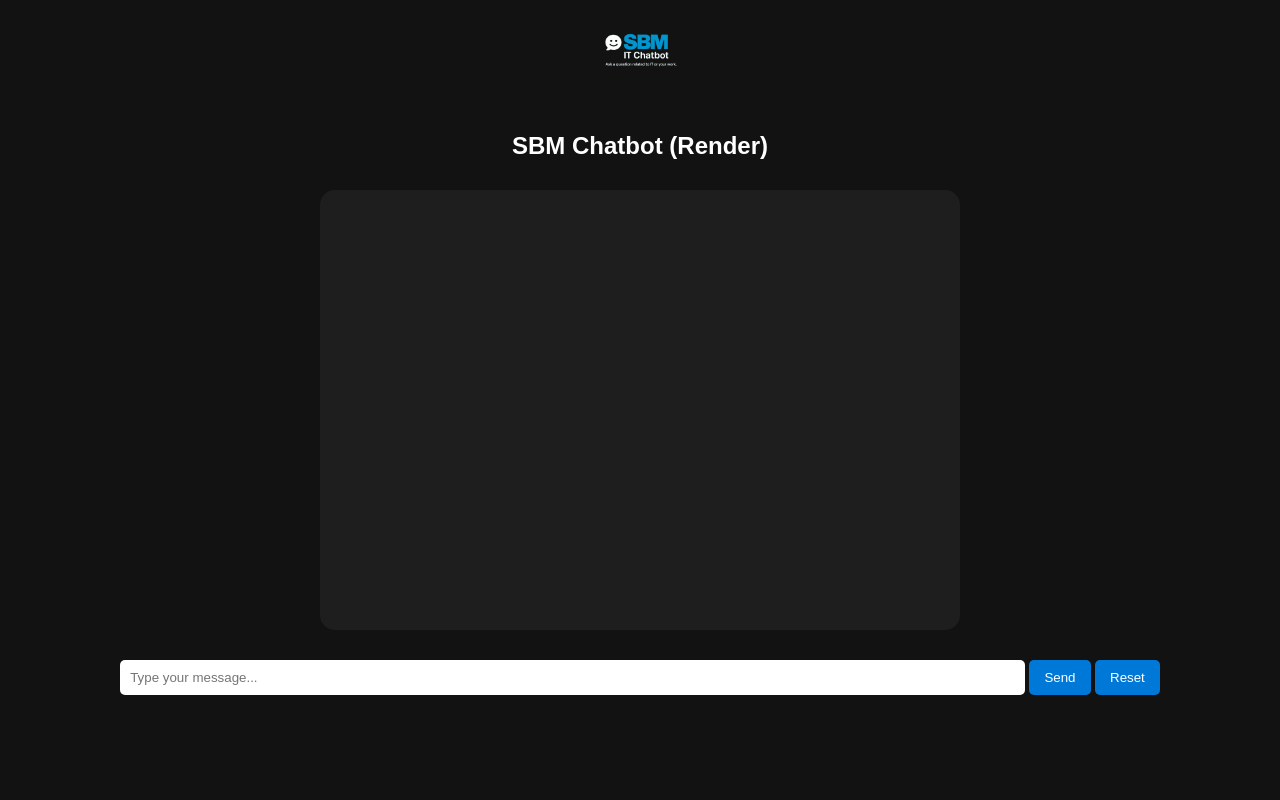
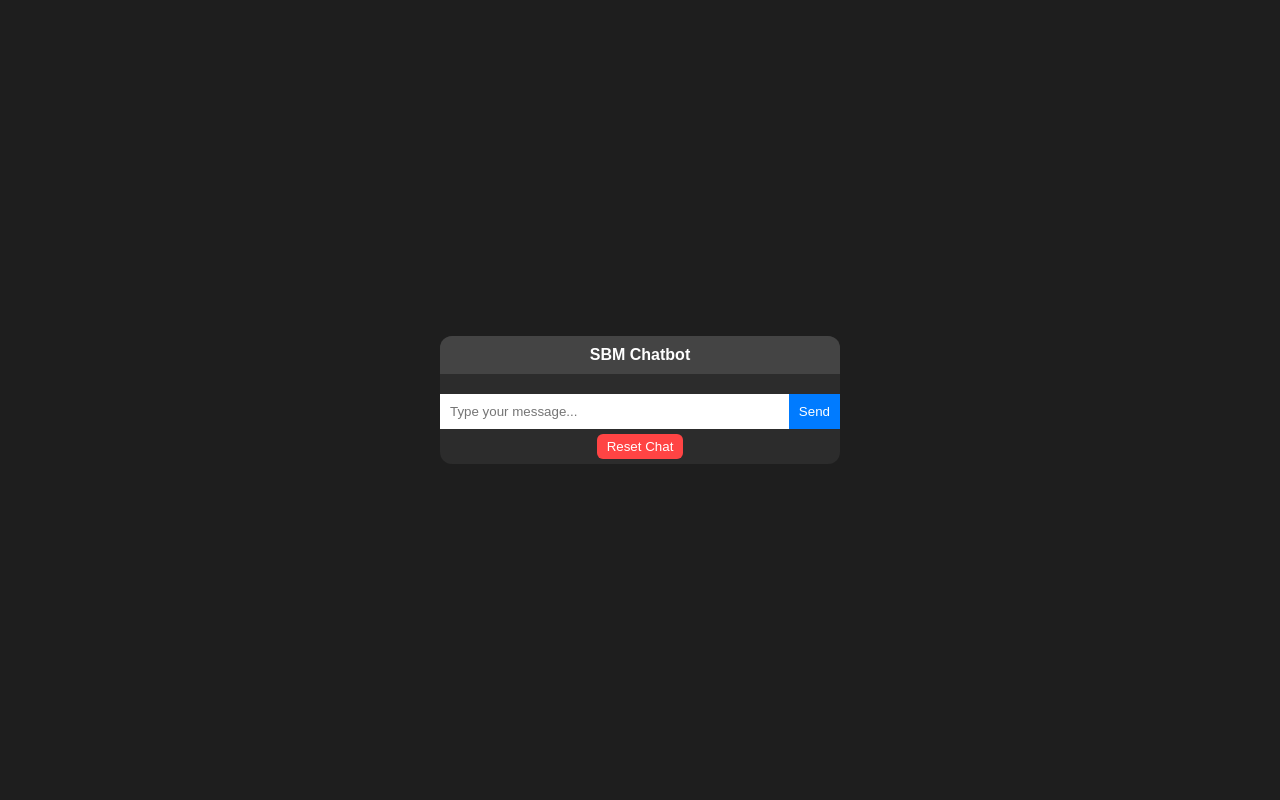
Before and after one commit to dezedaz/sbm-chatbot-php-starter, a PHP site: page / in a window 1280 px wide. Run offline with PHP 8.4, Linux system fonts and the light colour scheme.

Commit message:
Update index.php

```diff
--- a/index.php
+++ b/index.php
@@ -1,24 +1,25 @@
 <?php
 session_start();
 
-if (!isset($_SESSION["messages"])) {
-    $_SESSION["messages"] = [];
+if (!isset($_SESSION['history'])) {
+    $_SESSION['history'] = [];
 }
 
-if ($_SERVER["REQUEST_METHOD"] === "POST" && isset($_POST["message"])) {
+if ($_SERVER["REQUEST_METHOD"] == "POST") {
     $userMessage = trim($_POST["message"]);
+    if (!empty($userMessage)) {
+        $_SESSION['history'][] = ["sender" => "user", "text" => $userMessage, "time" => date("H:i")];
 
-    if ($userMessage !== "") {
-        $_SESSION["messages"][] = ["user", $userMessage];
-        // Ici tu peux mettre l'appel à Azure OpenAI si tu veux, pour l'instant on simule
-        $_SESSION["messages"][] = ["bot", "Hello! This is your SBM Chatbot on Render 🚀"];
+        // Exemple de réponse statique (à remplacer par ton appel API Azure si besoin)
+        $botResponse = "Hello! This is the bot's response.";
+        $_SESSION['history'][] = ["sender" => "bot", "text" => $botResponse, "time" => date("H:i")];
     }
 }
 
 if (isset($_POST["reset"])) {
-    $_SESSION["messages"] = [];
-    header("Location: " . $_SERVER["PHP_SELF"]);
-    exit();
+    $_SESSION['history'] = [];
+    header("Location: " . $_SERVER['PHP_SELF']);
+    exit;
 }
 ?>
 <!DOCTYPE html>
@@ -27,32 +28,38 @@ if (isset($_POST["reset"])) {
     <meta charset="UTF-8">
     <title>SBM Chatbot</title>
     <style>
-        body { font-family: Arial, sans-serif; background: #121212; color: white; text-align: center; }
-        .chatbox { width: 90%; max-width: 600px; margin: 30px auto; background: #1e1e1e; padding: 20px; border-radius: 15px; overflow-y: auto; height: 400px; }
-        .msg { margin: 10px 0; padding: 10px; border-radius: 10px; display: inline-block; max-width: 80%; font-size: 14px; }
-        .user { background: #0078d7; color: white; float: right; clear: both; }
-        .bot { background: #333; color: #f1f1f1; float: left; clear: both; }
-        form { margin-top: 20px; }
-        input[type="text"] { width: 70%; padding: 10px; border-radius: 5px; border: none; }
-        button { padding: 10px 15px; border: none; border-radius: 5px; background: #0078d7; color: white; cursor: pointer; }
-        button:hover { background: #005fa3; }
-        .logo { width: 120px; margin-bottom: 20px; }
+        body { font-family: Arial, sans-serif; background:#1e1e1e; color:#fff; display:flex; justify-content:center; align-items:center; height:100vh; margin:0; }
+        .chat-container { width:400px; background:#2c2c2c; border-radius:12px; overflow:hidden; display:flex; flex-direction:column; }
+        .chat-header { background:#444; padding:10px; text-align:center; font-weight:bold; }
+        .chat-box { flex:1; padding:10px; overflow-y:auto; }
+        .message { margin:6px 0; padding:8px 12px; border-radius:8px; font-size:14px; max-width:75%; }
+        .user { background:#007bff; align-self:flex-end; }
+        .bot { background:#555; align-self:flex-start; }
+        .time { font-size:11px; color:#bbb; margin-top:2px; text-align:right; }
+        .chat-input { display:flex; }
+        .chat-input input { flex:1; padding:10px; border:none; outline:none; }
+        .chat-input button { padding:10px; border:none; cursor:pointer; background:#007bff; color:#fff; }
+        .reset-btn { background:#ff4444; color:#fff; border:none; padding:5px 10px; cursor:pointer; margin:5px; border-radius:6px; }
     </style>
 </head>
 <body>
-    <img src="sbm_logo.png" class="logo" alt="SBM Logo">
-    <h2>SBM Chatbot (Render)</h2>
-
-    <div class="chatbox">
-        <?php foreach ($_SESSION["messages"] as $msg): ?>
-            <div class="msg <?= $msg[0] ?>"><?= htmlspecialchars($msg[1]) ?></div><br>
-        <?php endforeach; ?>
+    <div class="chat-container">
+        <div class="chat-header">SBM Chatbot</div>
+        <div class="chat-box">
+            <?php foreach ($_SESSION['history'] as $msg): ?>
+                <div class="message <?= $msg['sender'] ?>">
+                    <?= htmlspecialchars($msg['text']) ?>
+                    <div class="time"><?= $msg['time'] ?></div>
+                </div>
+            <?php endforeach; ?>
+        </div>
+        <form method="post" class="chat-input">
+            <input type="text" name="message" placeholder="Type your message..." autocomplete="off">
+            <button type="submit">Send</button>
+        </form>
+        <form method="post" style="text-align:center;">
+            <button type="submit" name="reset" class="reset-btn">Reset Chat</button>
+        </form>
     </div>
-
-    <form method="POST">
-        <input type="text" name="message" placeholder="Type your message..." autocomplete="off">
-        <button type="submit">Send</button>
-        <button type="submit" name="reset">Reset</button>
-    </form>
 </body>
 </html>
```
